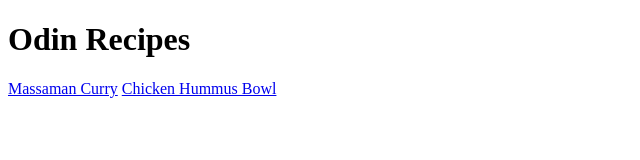
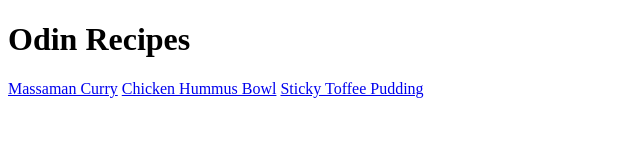
Before and after one commit to RyFarn/odin-recipes, a plain HTML site: page index.html in a window 1280 px wide. Shown: the whole page, without its empty margins (0-640 px from the left). Drawn offline with Linux system fonts and the light colour scheme.

Commit message:
Add anchor tag to homepage for pudding recipe
Anchor tag added to hompepage to link to the sticky toffee pudding page
to allow navigation to the recipe.

```diff
--- a/index.html
+++ b/index.html
@@ -12,4 +12,5 @@
 
     <a href="recipes/massaman-curry.html">Massaman Curry</a>
     <a href="recipes/chicken-hummus.html">Chicken Hummus Bowl</a>
+    <a href="recipes/sticky-toffee.html">Sticky Toffee Pudding</a>
 </html>
```
